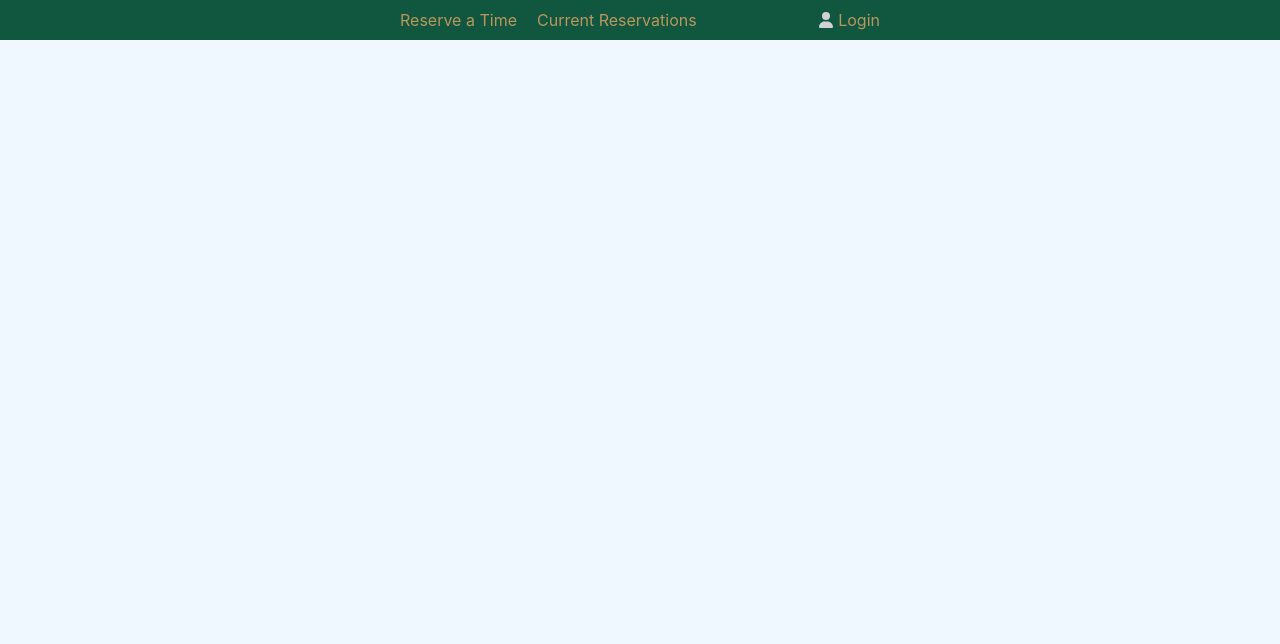
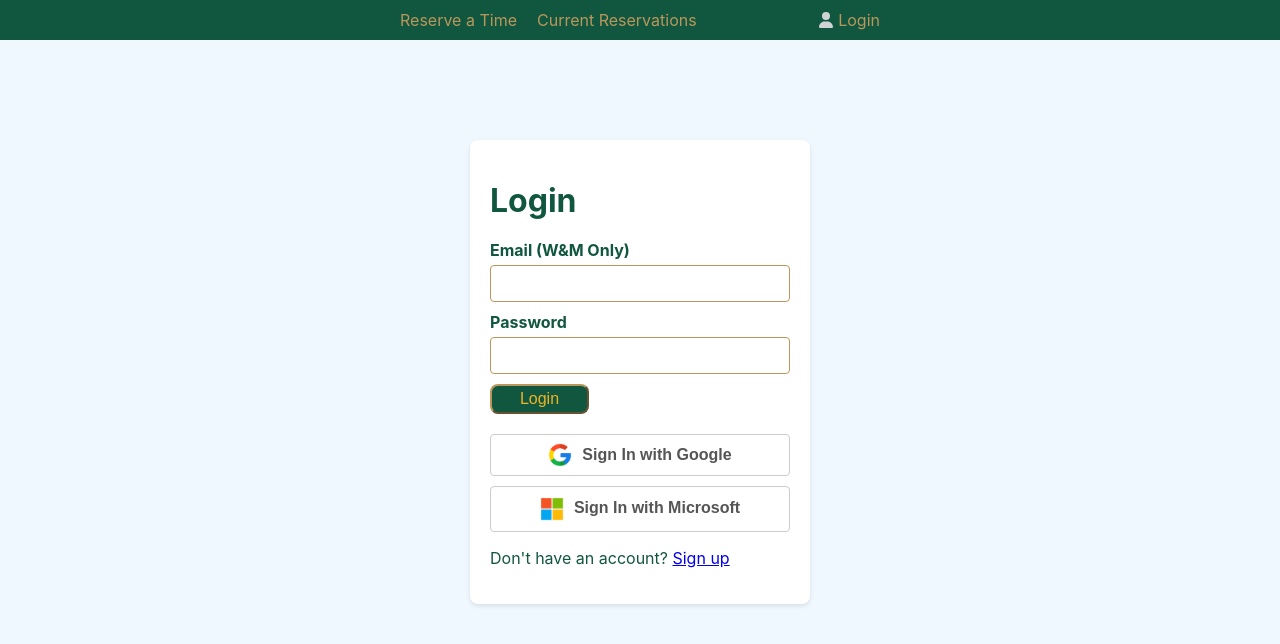
Before and after one commit to jlin42/Landrum-Reservation, a React (Create React App) app: page /login in a window 1280 px wide. Shown: the top 644 px of the page. Built offline with nearby package versions, Linux system fonts and the light colour scheme; no server answers.

Commit message:
create login page

```diff
--- a/src/App.js
+++ b/src/App.js
@@ -1,6 +1,8 @@
-import { BrowserRouter, Routes, Route } from "react-router-dom";
+import { BrowserRouter, Routes, Route } from 'react-router-dom';
 import NavBar from './pages/NavBar.js'
-import Booking from "./pages/Bookings.js";
+import Booking from './pages/Bookings.js';
+import Login from './pages/Login.js'
+import { UserProvider } from './context/UserContext';
 import './App.css';
 
 
@@ -8,12 +10,15 @@ function App() {
   return (
     <BrowserRouter>
       <div className="content-container">
+        <UserProvider>
         <Routes>
           <Route className="container" path="/" element={<NavBar/>}>
             <Route path="booking" element={<Booking/>} />
-            <Route path="login" element={null} />
+            <Route path="login" element={<Login/>} />
+            <Route path="signup" element={null}/>
           </Route>
         </Routes>
+        </UserProvider>
       </div>
     </BrowserRouter>
   );
--- /dev/null
+++ b/src/components/LoginUI.js
@@ -0,0 +1,133 @@
+import React, { useState, useEffect } from 'react';
+import { Link } from 'react-router-dom';
+import { initializeApp } from 'firebase/app';
+import { getAuth, signInWithPopup, onAuthStateChanged } from 'firebase/auth';
+import { GoogleAuthProvider, OAuthProvider, signInWithEmailAndPassword } from 'firebase/auth';
+import firebaseConfig from '../config/firebase-config';
+import './css/LoginUI.css';
+import { useUser } from '../context/UserContext'; // Import useUser
+
+const app = initializeApp(firebaseConfig);
+
+const auth = getAuth(app);
+
+const LoginUI = () => {
+  const [email, setEmail] = useState('');
+  const [password, setPassword] = useState('');
+
+  const [errorMessage, setErrorMessage] = useState('');
+
+  const { setUser } = useUser(); // Use the user context
+
+  useEffect(() => {
+    const unsubscribe = onAuthStateChanged(auth, (user) => {
+      if (user) {
+        setUser(user); // Store the user information in the context
+      }
+    });
+
+    return () => {
+      unsubscribe();
+    };
+  }, [auth, setUser]);
+
+  const handleEmailAndPasswordSignIn = async () => {
+    try {
+      const userCredential = await signInWithEmailAndPassword(auth, email, password);
+      const user = userCredential.user; // Get the user object
+
+      console.log('Email and password login successful', user);
+      setErrorMessage(''); // Clear any previous error message
+    } catch (error) {
+      if (error.code === 'auth/user-not-found' || error.code === 'auth/wrong-password') {
+        setErrorMessage('Invalid email or password'); // Set the error message
+      } else {
+        console.error('Other sign-in error:', error.message);
+        setErrorMessage('An error occurred while signing in. Please try again.');
+      }
+    }
+  };
+
+  const handleGoogleSignIn = async () => {
+    const provider = new GoogleAuthProvider();
+    try {
+      const result = await signInWithPopup(auth, provider);
+      const user = result.user; // Get the user object
+
+      console.log('Google login successful', user);
+    } catch (error) {
+      console.error('Google sign-in error:', error.message);
+    }
+  };
+
+  const handleMicrosoftSignIn = async () => {
+    const provider = new OAuthProvider('microsoft.com'); // Create Microsoft auth provider instance
+    try {
+      await signInWithPopup(auth, provider); // Use signInWithPopup method
+      console.log('Microsoft login successful');
+    } catch (error) {
+      console.error('Microsoft sign-in error:', error.message);
+    }
+  };
+
+  const handleSubmit = (e) => {
+    e.preventDefault();
+    handleEmailAndPasswordSignIn();
+    console.log('Login submitted');
+  };
+
+  return (
+    <div className="login-container">
+      <h1>Login</h1>
+      <form onSubmit={handleSubmit}>
+        <label htmlFor="email">Email (W&M Only)</label>
+        <input
+          type="text"
+          id="email"
+          name="email"
+          value={email}
+          onChange={(e) => setEmail(e.target.value)}
+          required
+        />
+        <label htmlFor="password">Password</label>
+        <input
+          type="password"
+          id="password"
+          name="password"
+          value={password}
+          onChange={(e) => setPassword(e.target.value)}
+          required
+        />
+        <button type="submit" className="login">Login</button>
+        {errorMessage && <p className="error-message">{errorMessage}</p>}
+        <button
+          type="button"
+          className="google-button"
+          onClick={handleGoogleSignIn}
+        >
+          <img
+            src="/googlelogo.png"
+            alt="Google Logo"
+            className="google-logo"
+          />
+          Sign In with Google
+        </button>
+        <button
+          type="button"
+          className="microsoft-button"
+          onClick={handleMicrosoftSignIn}
+        >
+          <img
+            src="/microsoftlogo.png"
+            alt="Microsoft Logo"
+            className="microsoft-logo"
+          />
+          Sign In with Microsoft
+        </button>
+      </form>
+      <p>Don't have an account? <Link to="/signup">Sign up</Link></p>
+    </div>
+  );
+};
+
+export default LoginUI;
--- /dev/null
+++ b/src/components/css/LoginUI.css
@@ -0,0 +1,105 @@
+.login-container {
+    background-color: white;
+    padding: 20px;
+    border-radius: 8px;
+    box-shadow: 0 2px 4px rgba(0, 0, 0, 0.1);
+    width: 300px;
+    margin: 0 auto;
+    margin-top: 100px;
+    color:#115740
+  }
+
+  h1 {
+    margin-bottom: 20px;
+  }
+
+  form {
+    display: flex;
+    flex-direction: column;
+  }
+
+  label {
+    font-weight: bold;
+    margin-bottom: 5px;
+  }
+
+  input {
+    padding: 10px;
+    margin-bottom: 10px;
+    border: 1px solid #B9975B;
+    border-radius: 4px;
+  }
+
+  input:focus {
+    border: 2px solid #F0B323;
+    outline: none;
+  }
+
+  .error-message {
+    color: red;
+    margin-top: 5px;
+    font-size: 14px;
+  }
+
+  .login {
+    margin-bottom: 10px;
+    background-color: #115740;
+    color: #F0B323;
+    border-color: #B9975B;
+    border-radius: 8px;
+    max-width: 33%;
+    padding: 4px;
+    font-size: 1em;
+  }
+
+  .google-button {
+    display: flex;
+    align-items: center;
+    justify-content: center;
+    background-color: #ffffff;
+    border: 1px solid #ccc;
+    border-radius: 4px;
+    padding: 8px 16px;
+    margin: 10px 0;
+    cursor: pointer;
+    background-color: white;
+    border: 1px solid #ccc;
+    font-weight: bold;
+    font-size: 16px;
+    color: #555;
+  }
+
+  .google-button:hover {
+    background-color: #f1f1f1;
+  }
+
+  .google-logo {
+    width: 24px;
+    height: 24px;
+    margin-right: 10px;
+  }
+
+  .microsoft-button {
+    background-color: #ffffff;
+    color: #555;
+    font-weight: bold;
+    border: 1px solid #ccc;
+    border-radius: 4px;
+    padding: 10px 20px;
+    font-size: 16px;
+    cursor: pointer;
+    display: inline-block;
+    text-align: center;
+    text-decoration: none;
+    position: relative;
+  }
+  .microsoft-button:hover {
+    background-color: #F3F3F3;
+  }
+
+  .microsoft-logo {
+    width: 24px;
+    height: 24px;
+    margin-right: 10px;
+    vertical-align: middle;
+  }
--- a/src/config/firebase-config.js
+++ b/src/config/firebase-config.js
@@ -19,3 +19,5 @@ const firebaseConfig = {
 // Initialize Firebase
 const app = initializeApp(firebaseConfig);
 const analytics = getAnalytics(app);
+
+export default firebaseConfig;
--- /dev/null
+++ b/src/context/UserContext.js
@@ -0,0 +1,17 @@
+import React, { createContext, useContext, useState } from 'react';
+
+const UserContext = createContext();
+
+export const useUser = () => {
+  return useContext(UserContext);
+};
+
+export const UserProvider = ({ children }) => {
+  const [user, setUser] = useState(null);
+
+  return (
+    <UserContext.Provider value={{ user, setUser }}>
+      {children}
+    </UserContext.Provider>
+  );
+};
--- /dev/null
+++ b/src/pages/Login.js
@@ -0,0 +1,12 @@
+import React from 'react';
+import LoginUI from '../components/LoginUI.js';
+
+function Login() {
+  return (
+    <div className="App">
+      <LoginUI />
+    </div>
+  );
+}
+
+export default Login;
```
Also changed, not shown: public/googlelogo.png (added), public/microsoftlogo.png (added).
